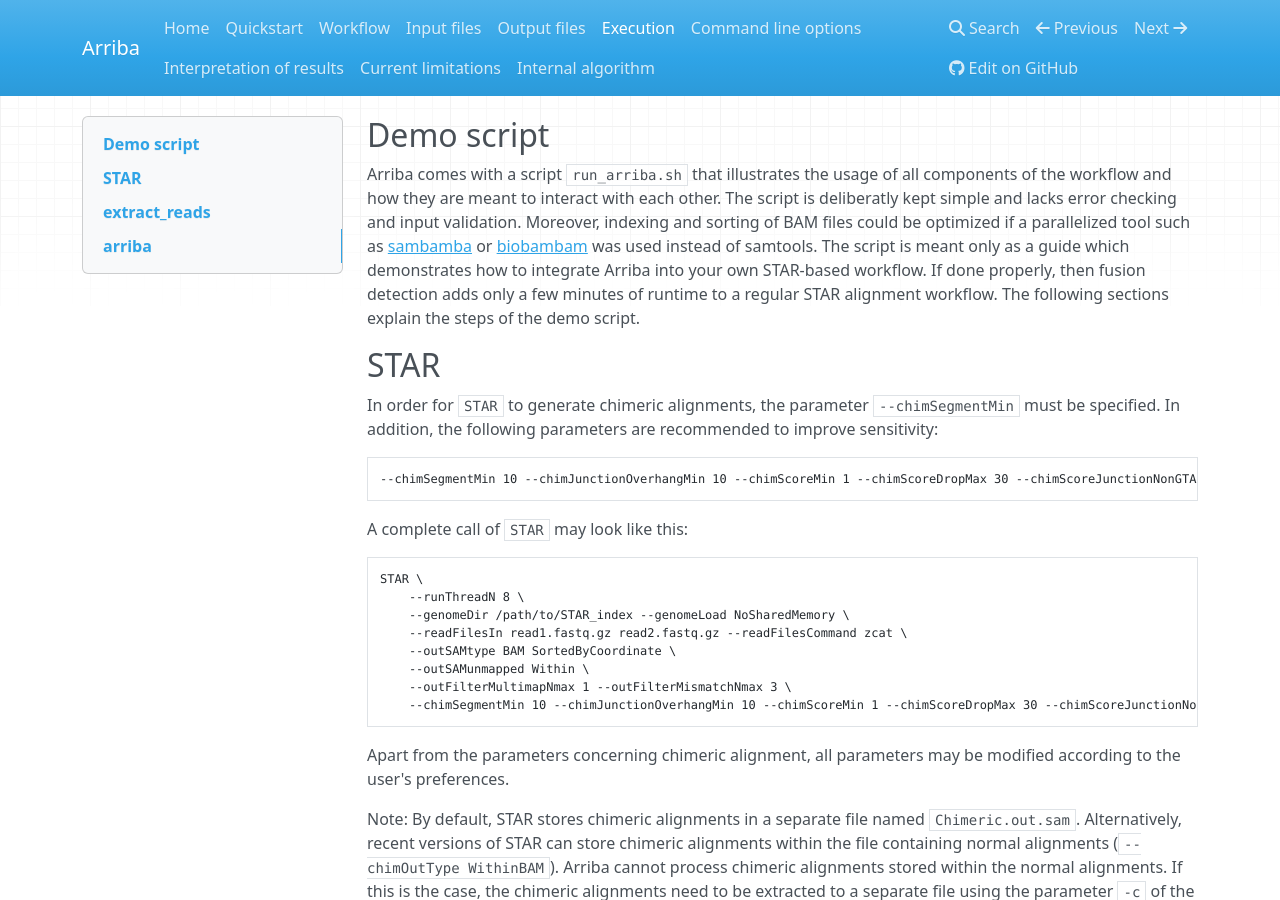
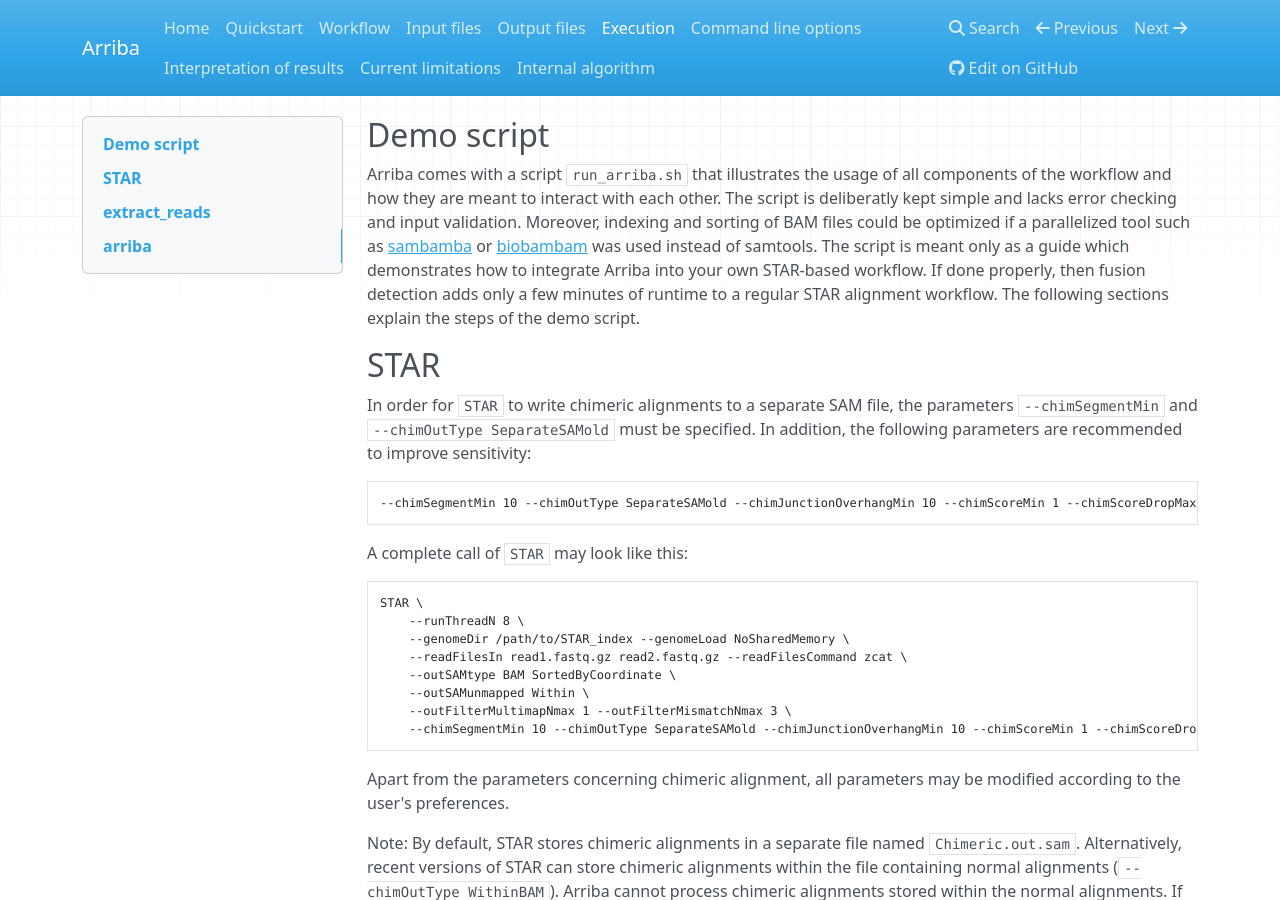
Before and after one commit to suhrig/arriba, an MkDocs documentation site: the page built from documentation/execution.md, in a window 1280 px wide and 900 px high. Built offline with MkDocs 1.6.1, drawn with Linux system fonts in a browser that asks for light colours; nearby versions of some CDN libraries; old or Windows-style settings are respelled for this version of MkDocs.

Commit message:
STAR 2.6.0 requires '--chimOutType SeparateSAMold' to create Chimeric.out.sam

````diff
--- a/documentation/execution.md
+++ b/documentation/execution.md
@@ -6,10 +6,10 @@
 STAR
 ----
 
-In order for `STAR` to generate chimeric alignments, the parameter `--chimSegmentMin` must be specified. In addition, the following parameters are recommended to improve sensitivity:
+In order for `STAR` to write chimeric alignments to a separate SAM file, the parameters `--chimSegmentMin` and `--chimOutType SeparateSAMold` must be specified. In addition, the following parameters are recommended to improve sensitivity:
 
 ```bash
---chimSegmentMin 10 --chimJunctionOverhangMin 10 --chimScoreMin 1 --chimScoreDropMax 30 --chimScoreJunctionNonGTAG 0 --chimScoreSeparation 1 --alignSJstitchMismatchNmax 5 -1 5 5 --chimSegmentReadGapMax 3
+--chimSegmentMin 10 --chimOutType SeparateSAMold --chimJunctionOverhangMin 10 --chimScoreMin 1 --chimScoreDropMax 30 --chimScoreJunctionNonGTAG 0 --chimScoreSeparation 1 --alignSJstitchMismatchNmax 5 -1 5 5 --chimSegmentReadGapMax 3
 ```
 
 A complete call of `STAR` may look like this:
@@ -22,7 +22,7 @@
 	--outSAMtype BAM SortedByCoordinate \
 	--outSAMunmapped Within \
 	--outFilterMultimapNmax 1 --outFilterMismatchNmax 3 \
-	--chimSegmentMin 10 --chimJunctionOverhangMin 10 --chimScoreMin 1 --chimScoreDropMax 30 --chimScoreJunctionNonGTAG 0 --chimScoreSeparation 1 --alignSJstitchMismatchNmax 5 -1 5 5 --chimSegmentReadGapMax 3
+	--chimSegmentMin 10 --chimOutType SeparateSAMold --chimJunctionOverhangMin 10 --chimScoreMin 1 --chimScoreDropMax 30 --chimScoreJunctionNonGTAG 0 --chimScoreSeparation 1 --alignSJstitchMismatchNmax 5 -1 5 5 --chimSegmentReadGapMax 3
 ```
 
 Apart from the parameters concerning chimeric alignment, all parameters may be modified according to the user's preferences.
````
Also changed, not shown: documentation/command-line-options.md (+2 -2 lines), 2 other files.
